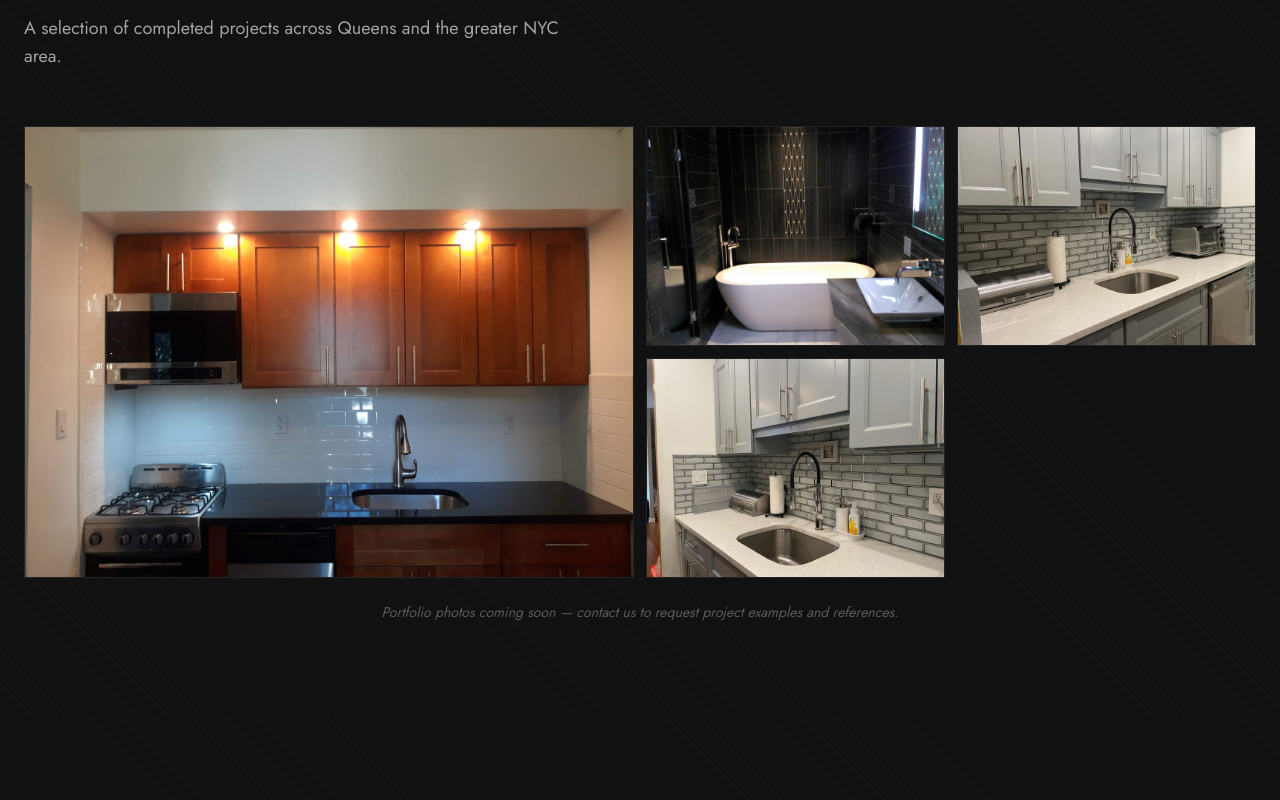
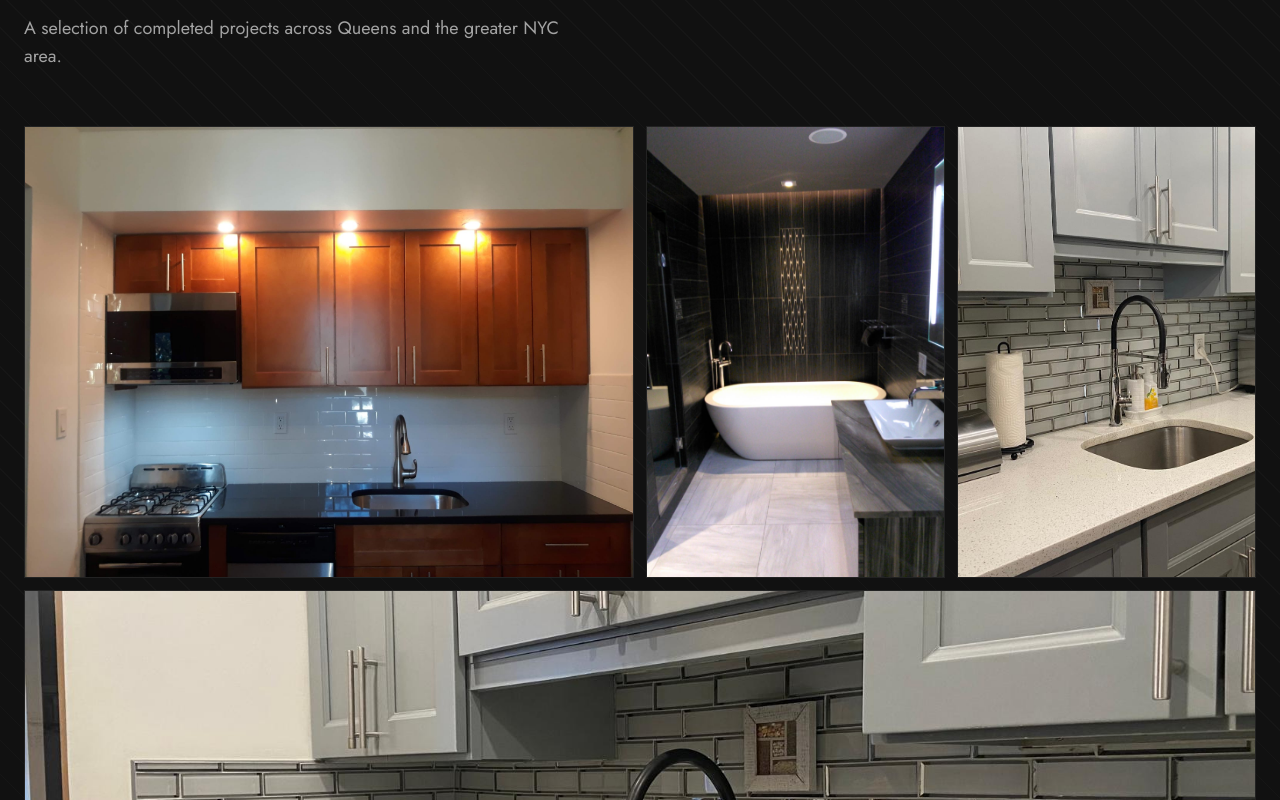
Before and after one commit to gabrigal/jfc, a Next.js app: page / in a window 1280 px wide. Shown: the part 4340-5140 px from the top of the page. Built offline with nearby package versions, Linux system fonts and the light colour scheme.

Commit message:
Make gallery photos larger — equal height top row, full-width bottom banner
Co-Authored-By: Claude Sonnet 4.6 <noreply@anthropic.com>

```diff
--- a/app/page.tsx
+++ b/app/page.tsx
@@ -711,9 +711,9 @@ function WhyChooseUs() {
 // ─── GALLERY ─────────────────────────────────────────────────────────────────
 const GALLERY_ITEMS = [
   { label: 'Kitchen Remodel', cols: 2, rows: 2, src: '/images/kitchen-1.jpg' },
-  { label: 'Luxury Bathroom', cols: 1, rows: 1, src: '/images/bathroom-1.jpg' },
-  { label: 'Modern Kitchen', cols: 1, rows: 1, src: '/images/kitchen-2.jpg' },
-  { label: 'Kitchen Renovation', cols: 1, rows: 1, src: '/images/kitchen-3.jpg' },
+  { label: 'Luxury Bathroom', cols: 1, rows: 2, src: '/images/bathroom-1.jpg' },
+  { label: 'Modern Kitchen', cols: 1, rows: 2, src: '/images/kitchen-2.jpg' },
+  { label: 'Kitchen Renovation', cols: 4, rows: 2, src: '/images/kitchen-3.jpg' },
 ]
 
 function Gallery() {
```
